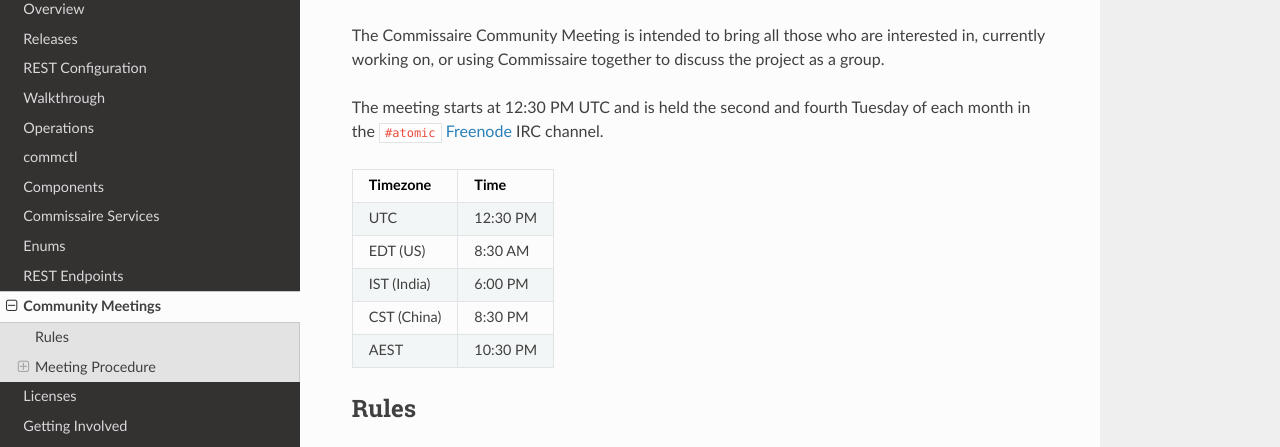
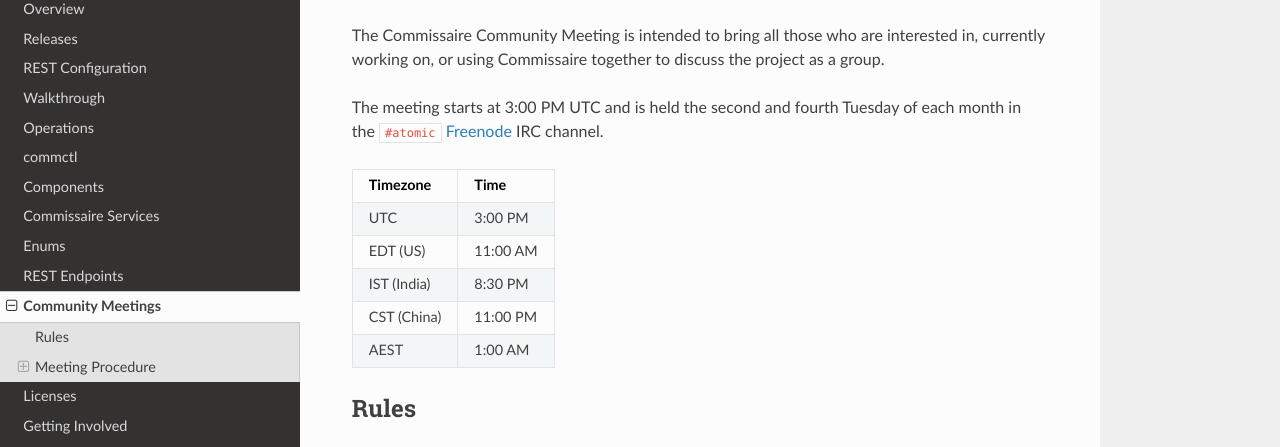
Before and after one commit to projectatomic/commissaire, a Sphinx documentation site: the page built from doc/community_meetings.rst, in a window 1280 px wide and 900 px high. Shown: the part 136-583 px from the top of the window. Built offline with Sphinx 7.4.7 and the Read the Docs theme 2.0.0, drawn with Linux system fonts in a browser that asks for light colours; pages that are not in the unit, such as notebooks, are missing from menus.

Commit message:
doc: Update community meeting time.

```diff
--- a/doc/community_meetings.rst
+++ b/doc/community_meetings.rst
@@ -5,18 +5,18 @@ The Commissaire Community Meeting is intended to bring all those who
 are interested in, currently working on, or using Commissaire together
 to discuss the project as a group.
 
-The meeting starts at 12:30 PM UTC and is held the second and
+The meeting starts at 3:00 PM UTC and is held the second and
 fourth Tuesday of each month in the
 ``#atomic`` `Freenode <https://freenode.net/>`_ IRC channel.
 
 ============ ========
 Timezone     Time
 ============ ========
-UTC          12:30 PM
-EDT (US)     8:30 AM
-IST (India)  6:00 PM
-CST (China)  8:30 PM
-AEST         10:30 PM
+UTC           3:00 PM
+EDT (US)     11:00 AM
+IST (India)   8:30 PM
+CST (China)  11:00 PM
+AEST          1:00 AM
 ============ ========
 
 Rules
```
